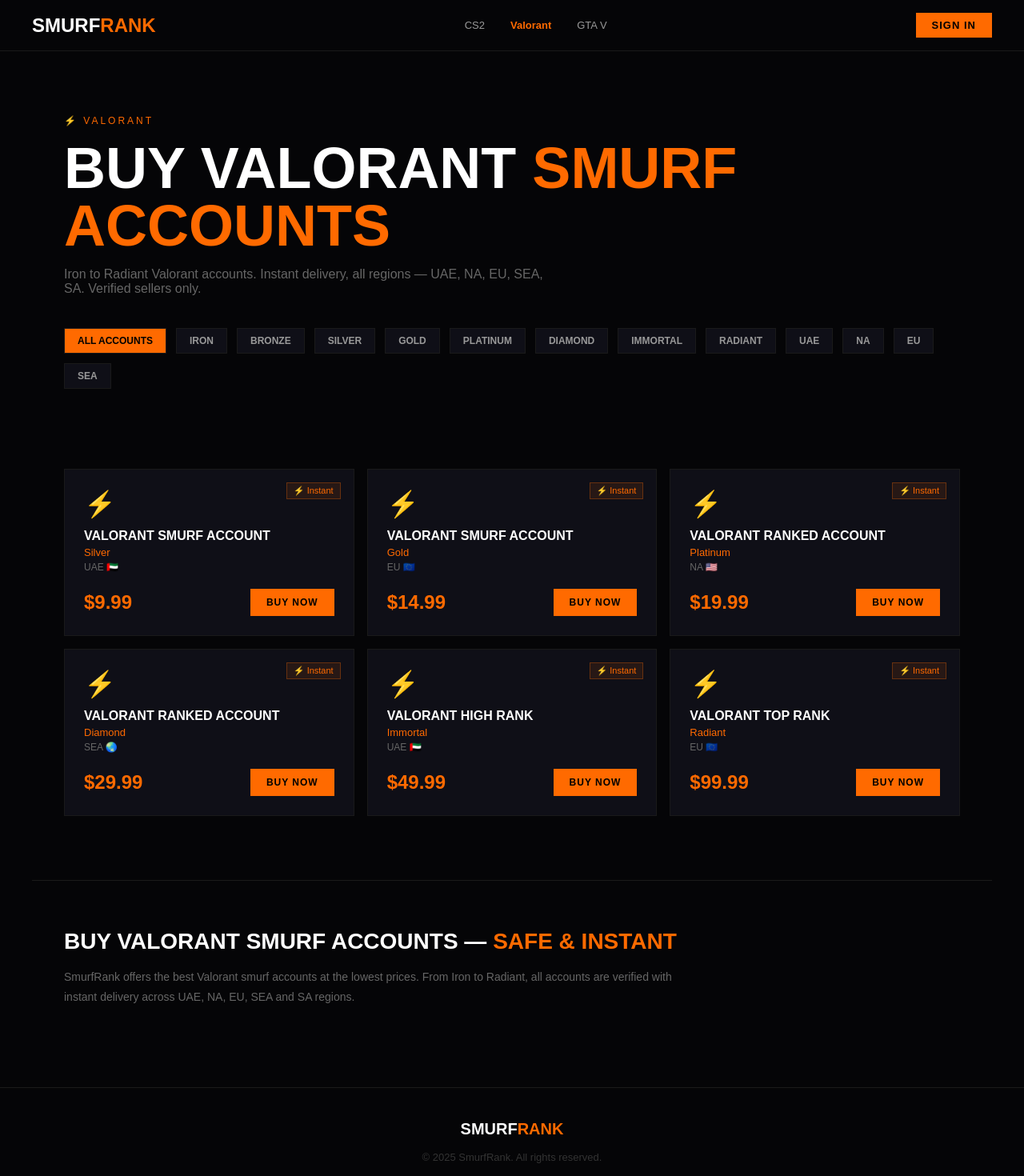
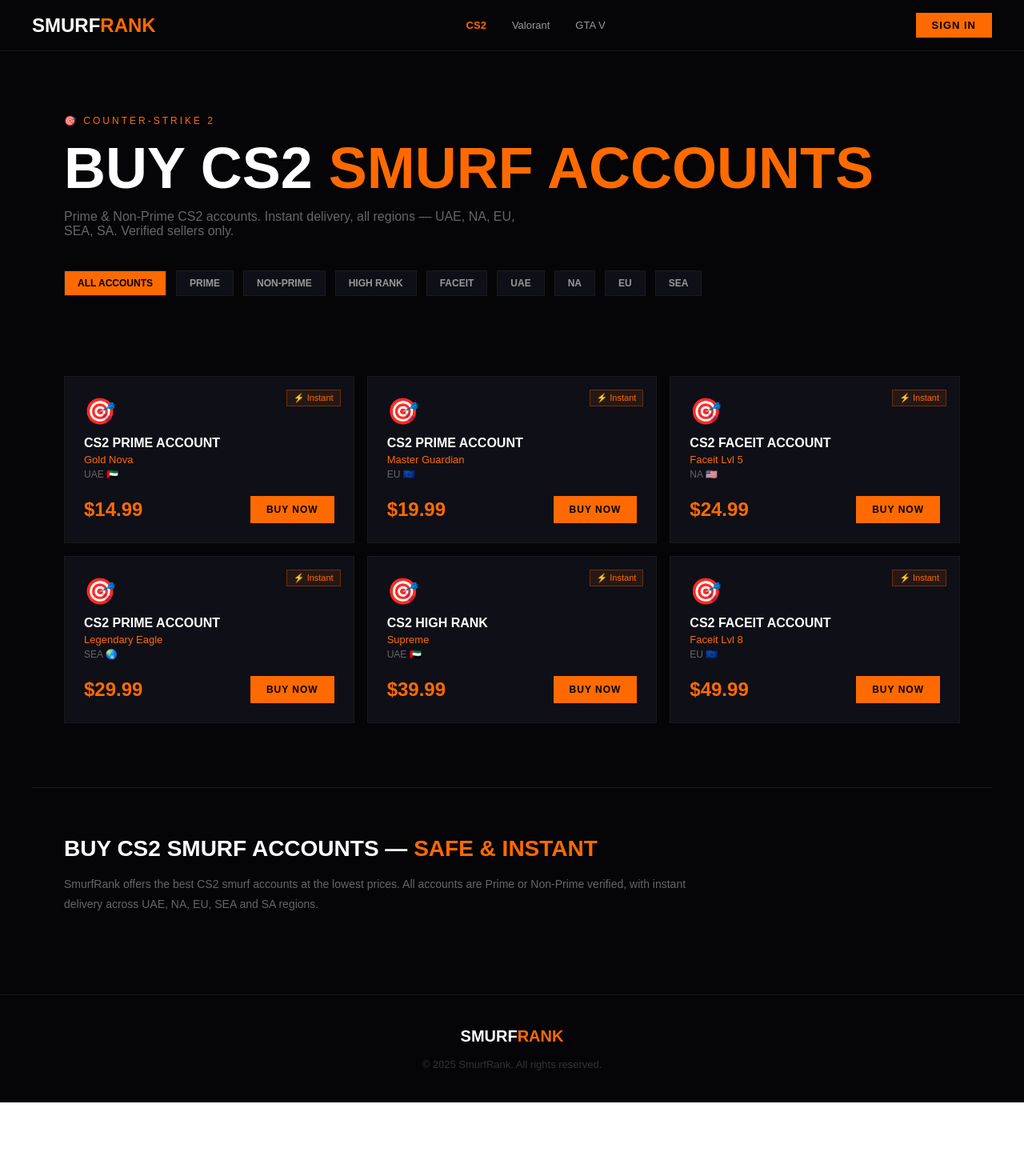
Before and after one commit to njrankitsam11-gif/smurfrank, a Next.js app: page /cs2 in a window 1280 px wide. Shown: the top 1470 px of the page at 80% size. After the commit the page ends 1378 px from the top, so only its background shows below. Built offline with nearby package versions, Linux system fonts and the light colour scheme.

Commit message:
fixed CS2 page

```diff
--- a/app/cs2/page.js
+++ b/app/cs2/page.js
@@ -1,10 +1,10 @@
 export const metadata = {
-  title: 'Buy Valorant Smurf Accounts — Iron to Radiant',
-  description: 'Buy Valorant smurf accounts from Iron to Radiant. Instant delivery across UAE, NA, EU, SEA, SA. Verified sellers, escrow protected. From $9.99.',
-  keywords: ['buy valorant smurf account', 'valorant ranked account', 'buy valorant account UAE'],
+  title: 'Buy CS2 Smurf Accounts — Cheap & Instant Delivery',
+  description: 'Buy CS2 Prime and Non-Prime smurf accounts. Instant delivery across UAE, NA, EU, SEA, SA. Verified sellers, escrow protected. From $14.99.',
+  keywords: ['buy cs2 smurf account', 'cs2 prime account', 'buy cs2 account UAE', 'cheap cs2 accounts'],
 };
 
-export default function ValorantPage() {
+export default function CS2Page() {
   return (
     <main style={{backgroundColor: '#050507', minHeight: '100vh', fontFamily: 'sans-serif', color: 'white'}}>
 
@@ -13,23 +13,23 @@
           Smurf<span style={{color: '#FF6A00'}}>Rank</span>
         </a>
         <div style={{display: 'flex', gap: '32px', fontSize: '13px'}}>
-          <a href="/cs2" style={{color: '#999', textDecoration: 'none'}}>CS2</a>
-          <a href="/valorant" style={{color: '#FF6A00', textDecoration: 'none', fontWeight: 700}}>Valorant</a>
+          <a href="/cs2" style={{color: '#FF6A00', textDecoration: 'none', fontWeight: 700}}>CS2</a>
+          <a href="/valorant" style={{color: '#999', textDecoration: 'none'}}>Valorant</a>
           <a href="/gta-v" style={{color: '#999', textDecoration: 'none'}}>GTA V</a>
         </div>
         <a href="/login" style={{background: '#FF6A00', color: '#000', padding: '8px 20px', fontWeight: 700, textDecoration: 'none', fontSize: '13px', textTransform: 'uppercase', letterSpacing: '1px'}}>Sign In</a>
       </nav>
 
       <section style={{padding: '80px 40px 60px', maxWidth: '1200px', margin: '0 auto'}}>
-        <div style={{fontSize: '12px', color: '#FF6A00', letterSpacing: '3px', textTransform: 'uppercase', marginBottom: '16px'}}>⚡ Valorant</div>
+        <div style={{fontSize: '12px', color: '#FF6A00', letterSpacing: '3px', textTransform: 'uppercase', marginBottom: '16px'}}>🎯 Counter-Strike 2</div>
         <h1 style={{fontSize: 'clamp(36px, 6vw, 72px)', fontWeight: 900, textTransform: 'uppercase', margin: '0 0 16px', lineHeight: 1}}>
-          Buy Valorant <span style={{color: '#FF6A00'}}>Smurf Accounts</span>
+          Buy CS2 <span style={{color: '#FF6A00'}}>Smurf Accounts</span>
         </h1>
         <p style={{color: '#666', fontSize: '16px', maxWidth: '600px', marginBottom: '40px'}}>
-          Iron to Radiant Valorant accounts. Instant delivery, all regions — UAE, NA, EU, SEA, SA. Verified sellers only.
+          Prime & Non-Prime CS2 accounts. Instant delivery, all regions — UAE, NA, EU, SEA, SA. Verified sellers only.
         </p>
         <div style={{display: 'flex', gap: '12px', flexWrap: 'wrap', marginBottom: '40px'}}>
-          {['All Accounts', 'Iron', 'Bronze', 'Silver', 'Gold', 'Platinum', 'Diamond', 'Immortal', 'Radiant', 'UAE', 'NA', 'EU', 'SEA'].map((filter) => (
+          {['All Accounts', 'Prime', 'Non-Prime', 'High Rank', 'Faceit', 'UAE', 'NA', 'EU', 'SEA'].map((filter) => (
             <button key={filter} style={{background: filter === 'All Accounts' ? '#FF6A00' : '#0f0f17', color: filter === 'All Accounts' ? '#000' : '#999', border: '1px solid #1a1a1a', padding: '8px 16px', fontSize: '12px', fontWeight: 700, textTransform: 'uppercase', cursor: 'pointer'}}>
               {filter}
             </button>
@@ -40,16 +40,16 @@
       <section style={{padding: '0 40px 80px', maxWidth: '1200px', margin: '0 auto'}}>
         <div style={{display: 'grid', gridTemplateColumns: 'repeat(auto-fill, minmax(280px, 1fr))', gap: '16px'}}>
           {[
-            {id: 'valorant-silver-uae-1', title: 'Valorant Smurf Account', rank: 'Silver', region: 'UAE 🇦🇪', price: '$9.99'},
-            {id: 'valorant-gold-eu-1', title: 'Valorant Smurf Account', rank: 'Gold', region: 'EU 🇪🇺', price: '$14.99'},
-            {id: 'valorant-platinum-na-1', title: 'Valorant Ranked Account', rank: 'Platinum', region: 'NA 🇺🇸', price: '$19.99'},
-            {id: 'valorant-diamond-sea-1', title: 'Valorant Ranked Account', rank: 'Diamond', region: 'SEA 🌏', price: '$29.99'},
-            {id: 'valorant-immortal-uae-1', title: 'Valorant High Rank', rank: 'Immortal', region: 'UAE 🇦🇪', price: '$49.99'},
-            {id: 'valorant-radiant-eu-1', title: 'Valorant Top Rank', rank: 'Radiant', region: 'EU 🇪🇺', price: '$99.99'},
+            {id: 'cs2-prime-uae-1', title: 'CS2 Prime Account', rank: 'Gold Nova', region: 'UAE 🇦🇪', price: '$14.99'},
+            {id: 'cs2-prime-eu-1', title: 'CS2 Prime Account', rank: 'Master Guardian', region: 'EU 🇪🇺', price: '$19.99'},
+            {id: 'cs2-faceit-na-1', title: 'CS2 Faceit Account', rank: 'Faceit Lvl 5', region: 'NA 🇺🇸', price: '$24.99'},
+            {id: 'cs2-prime-sea-1', title: 'CS2 Prime Account', rank: 'Legendary Eagle', region: 'SEA 🌏', price: '$29.99'},
+            {id: 'cs2-highrank-uae-1', title: 'CS2 High Rank', rank: 'Supreme', region: 'UAE 🇦🇪', price: '$39.99'},
+            {id: 'cs2-faceit-eu-1', title: 'CS2 Faceit Account', rank: 'Faceit Lvl 8', region: 'EU 🇪🇺', price: '$49.99'},
           ].map((listing) => (
             <div key={listing.id} style={{background: '#0f0f17', border: '1px solid #1a1a1a', padding: '24px', position: 'relative'}}>
               <div style={{position: 'absolute', top: '16px', right: '16px', background: 'rgba(255,106,0,0.1)', color: '#FF6A00', fontSize: '11px', padding: '3px 8px', border: '1px solid rgba(255,106,0,0.3)'}}>⚡ Instant</div>
-              <div style={{fontSize: '32px', marginBottom: '12px'}}>⚡</div>
+              <div style={{fontSize: '32px', marginBottom: '12px'}}>🎯</div>
               <div style={{fontSize: '16px', fontWeight: 700, textTransform: 'uppercase', marginBottom: '4px'}}>{listing.title}</div>
               <div style={{fontSize: '13px', color: '#FF6A00', marginBottom: '4px'}}>{listing.rank}</div>
               <div style={{fontSize: '12px', color: '#666', marginBottom: '20px'}}>{listing.region}</div>
@@ -66,11 +66,10 @@
 
       <section style={{padding: '60px 40px', borderTop: '1px solid #1a1a1a', maxWidth: '1200px', margin: '0 auto'}}>
         <h2 style={{fontSize: '28px', fontWeight: 900, textTransform: 'uppercase', marginBottom: '16px'}}>
-          Buy Valorant Smurf Accounts — <span style={{color: '#FF6A00'}}>Safe & Instant</span>
+          Buy CS2 Smurf Accounts — <span style={{color: '#FF6A00'}}>Safe & Instant</span>
         </h2>
         <p style={{color: '#666', fontSize: '14px', lineHeight: '1.8', maxWidth: '800px'}}>
-          SmurfRank offers the best Valorant smurf accounts at the lowest prices. From Iron to Radiant,
-          all accounts are verified with instant delivery across UAE, NA, EU, SEA and SA regions.
+          SmurfRank offers the best CS2 smurf accounts at the lowest prices. All accounts are Prime or Non-Prime verified, with instant delivery across UAE, NA, EU, SEA and SA regions.
         </p>
       </section>
 
```
